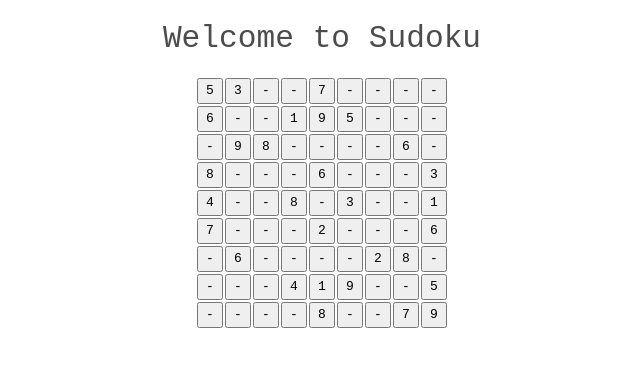
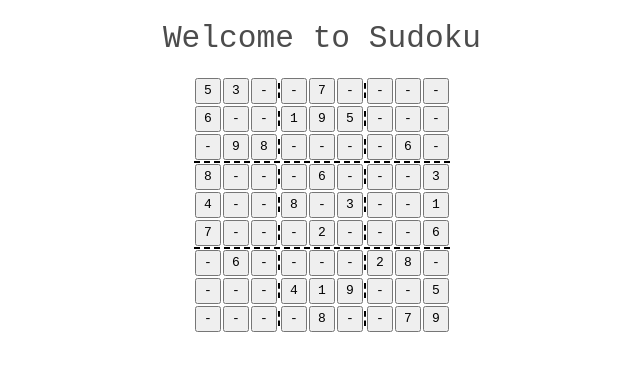
Before and after one commit to mrv1k/propersudoku, a SvelteKit app: page / in a window 1280 px wide. Shown: the top 370 px of the page, without its empty margins (318-958 px from the left). Built offline with nearby package versions, Linux system fonts and the light colour scheme.

Commit message:
add css borders

```diff
--- a/src/routes/+page.svelte
+++ b/src/routes/+page.svelte
@@ -22,12 +22,14 @@
   let isAnyCellActive = $derived(compareCell(-1, -1));
 </script>
 
+<div id="wrapper" style="text-align: center;">
   <h1>Welcome to Sudoku</h1>
 
-<div id="game-wrapper" style="text-align: center;">
-  <div>
+  <div class="game-wrapper">
     {#each board as rows, rowIndex}
+      <div class="game-row">
         {#each rows as cell, colIndex}
+          <span class="game-cell">
             <button
               class="square-2rem"
               class:selectable={cell === X}
@@ -48,8 +50,9 @@
                 }
               }}>{cell}</button
             >
+          </span>
         {/each}
-      <br />
+      </div>
     {/each}
   </div>
   <br />
@@ -88,6 +91,26 @@
     /*font-family: var(--font-body);*/
     font-family: var(--font-mono);
     color: var(--color-text);
+  }
+
+  .game-wrapper {
+    width: fit-content;
+    margin: 0 auto;
+  }
+
+  .game-row:nth-child(3n) {
+    border-bottom: 2px dashed black;
+  }
+  .game-row:last-child {
+    border-bottom: none;
+  }
+
+  .game-cell:nth-child(3n) {
+    border-right: 2px dashed black;
+  }
+
+  .game-cell:last-child {
+    border-right: none;
   }
 
   .square-2rem {
```
Lines whose indentation alone changed are shown as unchanged.
